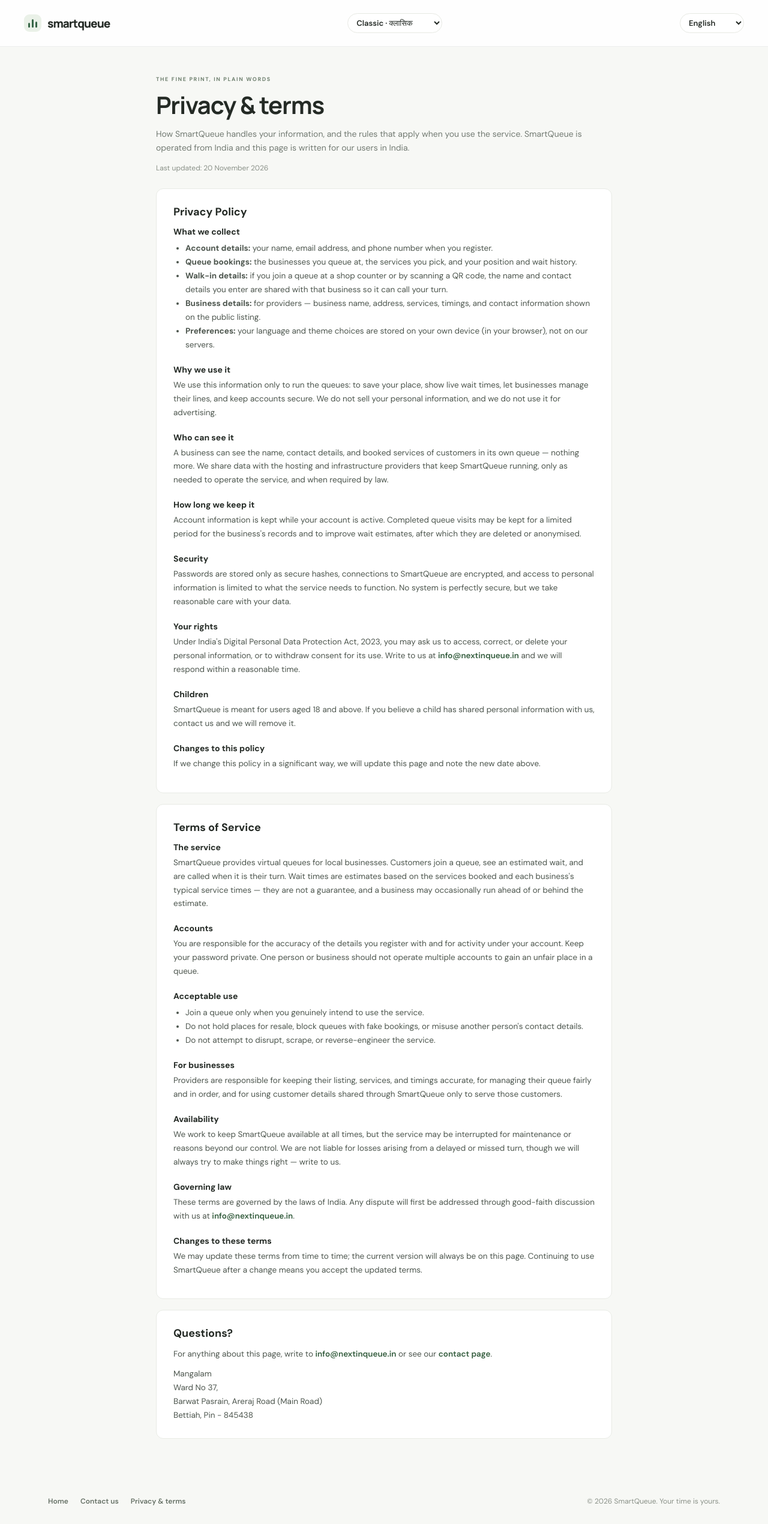
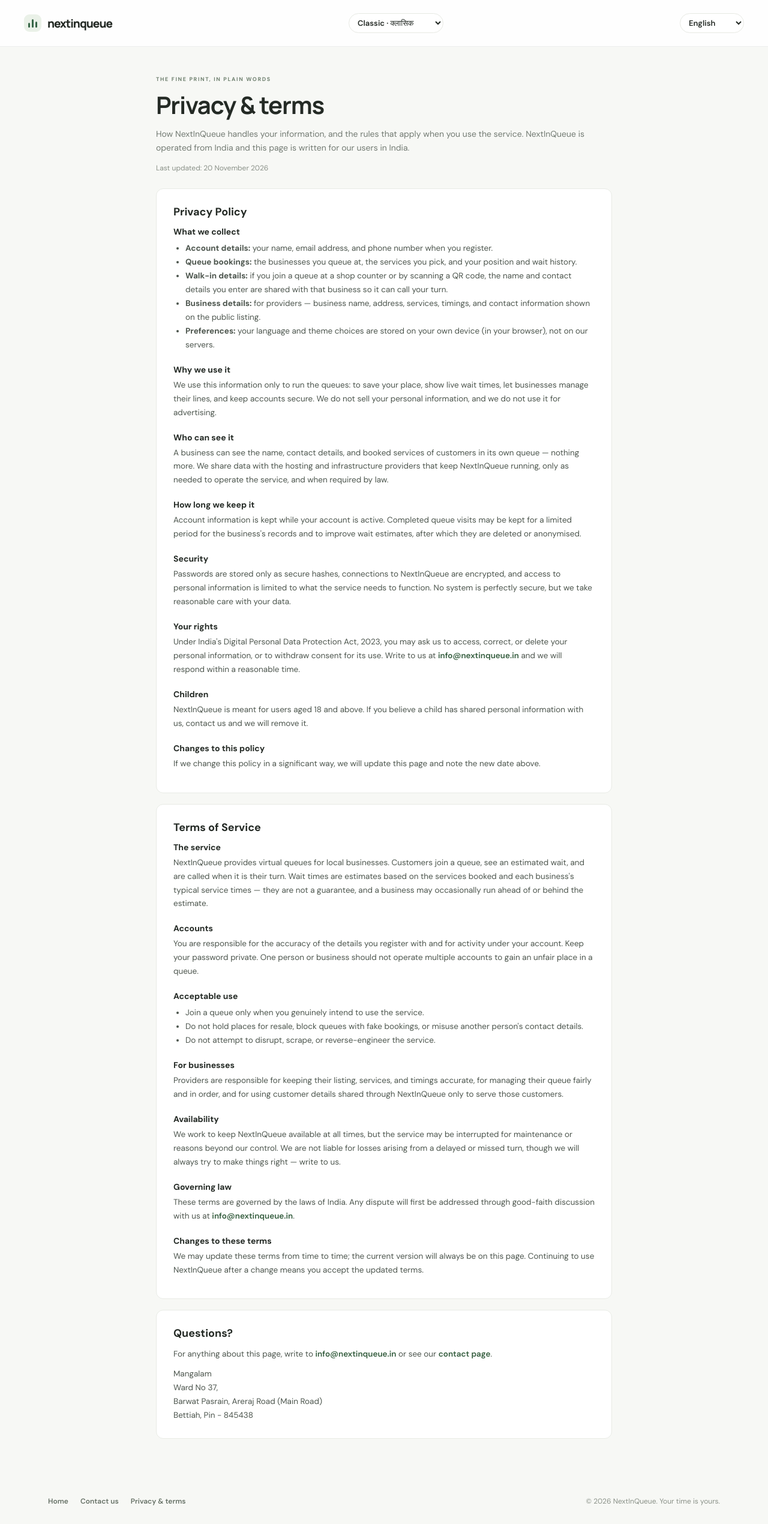
Before and after one commit to bisvijay/SmartQueue, a Flask app: page /privacy-terms in a window 1280 px wide. Shown: the whole page at 60% size. Run offline with Flask 3, Linux system fonts and the light colour scheme; some libraries are stand-ins or nearby versions.

Commit message:
Rebrand user-facing name from SmartQueue to NextInQueue

```diff
--- a/static/i18n.js
+++ b/static/i18n.js
@@ -1,4 +1,4 @@
-/* SmartQueue language picker: English / Hindi (हिंदी).
+/* NextInQueue language picker: English / Hindi (हिंदी).
  *
  * The app renders English on the server. When the visitor picks Hindi, this
  * script translates visible UI text in place using the dictionary below and
@@ -26,7 +26,7 @@
     "Create account": "खाता बनाएँ",
     "Create an account": "खाता बनाएँ",
     "Customer discovery": "ग्राहक खोज",
-    "SmartQueue home": "SmartQueue होम",
+    "NextInQueue home": "NextInQueue होम",
     "Administrator": "प्रशासक",
     "Admin": "एडमिन",
     "Administrator sign in": "प्रशासक साइन इन",
@@ -57,12 +57,12 @@
     "Walk in when you're called. No standing in line.": "बुलाए जाने पर अंदर जाएँ। लाइन में खड़े होने की ज़रूरत नहीं।",
     // Contact and legal pages
     "SAY HELLO": "नमस्ते कहें",
-    "Questions about a queue, your account, or listing your business on SmartQueue? We read every message and reply as quickly as we can.": "किसी कतार, अपने खाते, या SmartQueue पर अपना व्यवसाय जोड़ने के बारे में सवाल? हम हर संदेश पढ़ते हैं और जितनी जल्दी हो सके जवाब देते हैं।",
+    "Questions about a queue, your account, or listing your business on NextInQueue? We read every message and reply as quickly as we can.": "किसी कतार, अपने खाते, या NextInQueue पर अपना व्यवसाय जोड़ने के बारे में सवाल? हम हर संदेश पढ़ते हैं और जितनी जल्दी हो सके जवाब देते हैं।",
     "Write to us": "हमें लिखें",
     "Visit us": "हमसे मिलें",
     "For businesses": "व्यवसायों के लिए",
-    "Contact us — SmartQueue": "हमसे संपर्क करें — SmartQueue",
-    "Privacy & terms — SmartQueue": "गोपनीयता और शर्तें — SmartQueue",
+    "Contact us — NextInQueue": "हमसे संपर्क करें — NextInQueue",
+    "Privacy & terms — NextInQueue": "गोपनीयता और शर्तें — NextInQueue",
 
     // Discover
     "THE GOOD STUFF, RIGHT AROUND YOU": "सबसे अच्छी चीज़ें, बिल्कुल आपके आस-पास",
@@ -147,10 +147,10 @@
     "Say hello": "संपर्क करें",
     "Contact us": "हमसे संपर्क करें",
     "Privacy & terms": "गोपनीयता और शर्तें",
-    "© 2025 SmartQueue. Your time is yours.": "© 2025 SmartQueue। आपका समय, आपका है।",
+    "© 2025 NextInQueue. Your time is yours.": "© 2025 NextInQueue। आपका समय, आपका है।",
     "Your time is yours.": "आपका समय, आपका है।",
     "Made for the in-between moments.": "बीच के पलों के लिए बनाया गया।",
-    "← Back to SmartQueue": "← SmartQueue पर वापस जाएँ",
+    "← Back to NextInQueue": "← NextInQueue पर वापस जाएँ",
 
     // Provider dashboard
     "PROVIDER SPACE": "प्रदाता क्षेत्र",
@@ -190,7 +190,7 @@
     "Your listing QR code will be available after approval.": "अनुमोदन के बाद आपकी लिस्टिंग का QR कोड उपलब्ध होगा।",
     "YOUR PLACE": "आपकी जगह",
     "Business settings": "व्यवसाय सेटिंग",
-    "Update the details customers see on your listing. Queue counts, ratings, and reviews are managed by SmartQueue.": "वे विवरण बदलें जो ग्राहक आपकी लिस्टिंग पर देखते हैं। कतार संख्या, रेटिंग और समीक्षाएँ SmartQueue द्वारा प्रबंधित होती हैं।",
+    "Update the details customers see on your listing. Queue counts, ratings, and reviews are managed by NextInQueue.": "वे विवरण बदलें जो ग्राहक आपकी लिस्टिंग पर देखते हैं। कतार संख्या, रेटिंग और समीक्षाएँ NextInQueue द्वारा प्रबंधित होती हैं।",
     "No listing photo": "कोई लिस्टिंग फ़ोटो नहीं",
     "Business photo": "व्यवसाय फ़ोटो",
     "Profile photo": "प्रोफ़ाइल फ़ोटो",
@@ -236,7 +236,7 @@
     "No provider records found.": "कोई प्रदाता रिकॉर्ड नहीं मिला।",
 
     // Admin approvals
-    "SMARTQUEUE · ADMIN": "SMARTQUEUE · एडमिन",
+    "NEXTINQUEUE · ADMIN": "NEXTINQUEUE · एडमिन",
     "Provider approvals": "प्रदाता स्वीकृतियाँ",
     "Review provider listings before they appear in customer discovery.": "ग्राहक खोज में दिखने से पहले प्रदाता लिस्टिंग की समीक्षा करें।",
     "Private admin area": "निजी एडमिन क्षेत्र",
@@ -270,16 +270,16 @@
     "Email address or phone number": "ईमेल पता या फ़ोन नंबर",
     "Password": "पासवर्ड",
     "Reset password": "पासवर्ड रीसेट करें",
-    "New to SmartQueue?": "SmartQueue पर नए हैं?",
+    "New to NextInQueue?": "NextInQueue पर नए हैं?",
 
     // Registration
-    "WELCOME TO SMARTQUEUE": "SMARTQUEUE में आपका स्वागत है",
+    "WELCOME TO NEXTINQUEUE": "NEXTINQUEUE में आपका स्वागत है",
     "Make room for": "अपने दिन के लिए",
-    "Create an account to find your place in line or bring your business to SmartQueue.": "लाइन में अपनी जगह पाने या अपने व्यवसाय को SmartQueue पर लाने के लिए खाता बनाएँ।",
+    "Create an account to find your place in line or bring your business to NextInQueue.": "लाइन में अपनी जगह पाने या अपने व्यवसाय को NextInQueue पर लाने के लिए खाता बनाएँ।",
     "Your account is ready. Sign in to manage your business or start finding your place in line.": "आपका खाता तैयार है। अपना व्यवसाय प्रबंधित करने या लाइन में अपनी जगह खोजने के लिए साइन इन करें।",
     "Registration complete": "पंजीकरण पूरा हुआ",
     "Your account has been saved. You can now sign in.": "आपका खाता सहेजा गया है। अब आप साइन इन कर सकते हैं।",
-    "Log in to SmartQueue": "SmartQueue में लॉग इन करें",
+    "Log in to NextInQueue": "NextInQueue में लॉग इन करें",
     "Please review your details.": "कृपया अपने विवरण जांचें।",
     "I’m joining as": "मैं इस रूप में शामिल हो रहा हूँ",
     "Find and join queues": "कतारें खोजें और शामिल हों",
@@ -299,7 +299,7 @@
     "Choose a category": "श्रेणी चुनें",
     "Business address": "व्यवसाय का पता",
     "(optional, comma-separated)": "(वैकल्पिक, कॉमा से अलग)",
-    "By creating an account, you agree to use this local SmartQueue demo. Passwords are stored as salted hashes.": "खाता बनाकर, आप इस स्थानीय SmartQueue डेमो का उपयोग करने के लिए सहमत होते हैं। पासवर्ड सॉल्टेड हैश के रूप में संग्रहीत होते हैं।",
+    "By creating an account, you agree to use this local NextInQueue demo. Passwords are stored as salted hashes.": "खाता बनाकर, आप इस स्थानीय NextInQueue डेमो का उपयोग करने के लिए सहमत होते हैं। पासवर्ड सॉल्टेड हैश के रूप में संग्रहीत होते हैं।",
 
     // Password reset
     "ACCOUNT RECOVERY": "खाता पुनर्प्राप्ति",
@@ -324,7 +324,7 @@
     "Full name": "पूरा नाम",
 
     // Administrator sign in
-    "SMARTQUEUE ADMIN": "SMARTQUEUE एडमिन",
+    "NEXTINQUEUE ADMIN": "NEXTINQUEUE एडमिन",
     "Review provider": "प्रदाता लिस्टिंग की",
     "listings.": "समीक्षा करें।",
     "Sign in to approve or reject businesses before they appear in customer discovery.": "ग्राहक खोज में दिखने से पहले व्यवसायों को स्वीकृत या अस्वीकृत करने के लिए साइन इन करें।",
@@ -332,11 +332,11 @@
     "Provider listings require approval.": "प्रदाता लिस्टिंग के लिए स्वीकृति आवश्यक है।",
 
     // Page titles
-    "SmartQueue — Your place in line. Without the wait.": "SmartQueue — लाइन में आपकी जगह। बिना इंतज़ार के।",
-    "Log in — SmartQueue": "लॉग इन — SmartQueue",
-    "Create your account — SmartQueue": "अपना खाता बनाएँ — SmartQueue",
-    "Reset password — SmartQueue": "पासवर्ड रीसेट करें — SmartQueue",
-    "Administrator sign in — SmartQueue": "प्रशासक साइन इन — SmartQueue",
+    "NextInQueue — Your place in line. Without the wait.": "NextInQueue — लाइन में आपकी जगह। बिना इंतज़ार के।",
+    "Log in — NextInQueue": "लॉग इन — NextInQueue",
+    "Create your account — NextInQueue": "अपना खाता बनाएँ — NextInQueue",
+    "Reset password — NextInQueue": "पासवर्ड रीसेट करें — NextInQueue",
+    "Administrator sign in — NextInQueue": "प्रशासक साइन इन — NextInQueue",
   };
 
   // Parameterized strings: [pattern, replacement] applied to the trimmed text.
@@ -355,7 +355,7 @@
     [/^Services: (.+) · Hours: (.+)$/, "सेवाएँ: $1 · समय: $2"],
     [/^Review note: (.+)$/, "समीक्षा नोट: $1"],
     [/^Joined (.+)$/, "शामिल हुए: $1"],
-    [/^Join (.+)’s queue — SmartQueue$/, "$1 की कतार में शामिल हों — SmartQueue"],
+    [/^Join (.+)’s queue — NextInQueue$/, "$1 की कतार में शामिल हों — NextInQueue"],
     [/^Join (.+)’s queue\.$/, "$1 की कतार में शामिल हों।"],
     [/^Nothing picked\? We’ll book “(.+)”\.$/, "कुछ नहीं चुना? हम “$1” बुक करेंगे।"],
     [/^Service: (.+)$/, "सेवा: $1"],
--- a/static/theme.js
+++ b/static/theme.js
@@ -1,4 +1,4 @@
-/* SmartQueue theme picker: festive Indian color themes, kept simple and
+/* NextInQueue theme picker: festive Indian color themes, kept simple and
  * sober — a theme only swaps the accent palette (CSS variables in
  * styles.css); layout and content never change. The choice persists in
  * localStorage, and a small inline snippet in each page's <head> applies a
--- a/templates/privacy_terms.html
+++ b/templates/privacy_terms.html
@@ -4,8 +4,8 @@
     <meta charset="UTF-8" />
     <meta name="viewport" content="width=device-width, initial-scale=1.0" />
     <meta name="theme-color" content="#f6f7f4" />
-    <meta name="description" content="SmartQueue privacy policy and terms of service." />
-    <title>Privacy &amp; terms — SmartQueue</title>
+    <meta name="description" content="NextInQueue privacy policy and terms of service." />
+    <title>Privacy &amp; terms — NextInQueue</title>
     <script>try{var t=window.localStorage.getItem("smartqueue.theme");if(t&&t!=="classic")document.documentElement.dataset.theme=t;}catch(e){}</script>
     <link rel="stylesheet" href="{{ url_for('static', filename='styles.css') }}" />
     <script defer src="{{ url_for('static', filename='i18n.js') }}"></script>
@@ -15,16 +15,16 @@
     <div class="app-shell">
       <header class="site-header">
         <div class="header-inner">
-          <a class="brand" href="{{ url_for('home') }}" aria-label="SmartQueue home">
+          <a class="brand" href="{{ url_for('home') }}" aria-label="NextInQueue home">
             <span class="brand-mark" aria-hidden="true"><i></i><i></i><i></i></span>
-            <span>smartqueue</span>
+            <span>nextinqueue</span>
           </a>
         </div>
       </header>
       <main class="content-page">
         <p class="eyebrow">THE FINE PRINT, IN PLAIN WORDS</p>
         <h1>Privacy &amp; terms</h1>
-        <p class="content-intro">How SmartQueue handles your information, and the rules that apply when you use the service. SmartQueue is operated from India and this page is written for our users in India.</p>
+        <p class="content-intro">How NextInQueue handles your information, and the rules that apply when you use the service. NextInQueue is operated from India and this page is written for our users in India.</p>
         <p class="content-updated">Last updated: 20 November 2026</p>
 
         <section class="content-card" id="privacy">
@@ -40,15 +40,15 @@
           <h3>Why we use it</h3>
           <p>We use this information only to run the queues: to save your place, show live wait times, let businesses manage their lines, and keep accounts secure. We do not sell your personal information, and we do not use it for advertising.</p>
           <h3>Who can see it</h3>
-          <p>A business can see the name, contact details, and booked services of customers in its own queue — nothing more. We share data with the hosting and infrastructure providers that keep SmartQueue running, only as needed to operate the service, and when required by law.</p>
+          <p>A business can see the name, contact details, and booked services of customers in its own queue — nothing more. We share data with the hosting and infrastructure providers that keep NextInQueue running, only as needed to operate the service, and when required by law.</p>
           <h3>How long we keep it</h3>
           <p>Account information is kept while your account is active. Completed queue visits may be kept for a limited period for the business's records and to improve wait estimates, after which they are deleted or anonymised.</p>
           <h3>Security</h3>
-          <p>Passwords are stored only as secure hashes, connections to SmartQueue are encrypted, and access to personal information is limited to what the service needs to function. No system is perfectly secure, but we take reasonable care with your data.</p>
+          <p>Passwords are stored only as secure hashes, connections to NextInQueue are encrypted, and access to personal information is limited to what the service needs to function. No system is perfectly secure, but we take reasonable care with your data.</p>
           <h3>Your rights</h3>
           <p>Under India's Digital Personal Data Protection Act, 2023, you may ask us to access, correct, or delete your personal information, or to withdraw consent for its use. Write to us at <a href="mailto:info@nextinqueue.in">info@nextinqueue.in</a> and we will respond within a reasonable time.</p>
           <h3>Children</h3>
-          <p>SmartQueue is meant for users aged 18 and above. If you believe a child has shared personal information with us, contact us and we will remove it.</p>
+          <p>NextInQueue is meant for users aged 18 and above. If you believe a child has shared personal information with us, contact us and we will remove it.</p>
           <h3>Changes to this policy</h3>
           <p>If we change this policy in a significant way, we will update this page and note the new date above.</p>
         </section>
@@ -56,7 +56,7 @@
         <section class="content-card" id="terms">
           <h2>Terms of Service</h2>
           <h3>The service</h3>
-          <p>SmartQueue provides virtual queues for local businesses. Customers join a queue, see an estimated wait, and are called when it is their turn. Wait times are estimates based on the services booked and each business's typical service times — they are not a guarantee, and a business may occasionally run ahead of or behind the estimate.</p>
+          <p>NextInQueue provides virtual queues for local businesses. Customers join a queue, see an estimated wait, and are called when it is their turn. Wait times are estimates based on the services booked and each business's typical service times — they are not a guarantee, and a business may occasionally run ahead of or behind the estimate.</p>
           <h3>Accounts</h3>
           <p>You are responsible for the accuracy of the details you register with and for activity under your account. Keep your password private. One person or business should not operate multiple accounts to gain an unfair place in a queue.</p>
           <h3>Acceptable use</h3>
@@ -66,13 +66,13 @@
             <li>Do not attempt to disrupt, scrape, or reverse-engineer the service.</li>
           </ul>
           <h3>For businesses</h3>
-          <p>Providers are responsible for keeping their listing, services, and timings accurate, for managing their queue fairly and in order, and for using customer details shared through SmartQueue only to serve those customers.</p>
+          <p>Providers are responsible for keeping their listing, services, and timings accurate, for managing their queue fairly and in order, and for using customer details shared through NextInQueue only to serve those customers.</p>
           <h3>Availability</h3>
-          <p>We work to keep SmartQueue available at all times, but the service may be interrupted for maintenance or reasons beyond our control. We are not liable for losses arising from a delayed or missed turn, though we will always try to make things right — write to us.</p>
+          <p>We work to keep NextInQueue available at all times, but the service may be interrupted for maintenance or reasons beyond our control. We are not liable for losses arising from a delayed or missed turn, though we will always try to make things right — write to us.</p>
           <h3>Governing law</h3>
           <p>These terms are governed by the laws of India. Any dispute will first be addressed through good-faith discussion with us at <a href="mailto:info@nextinqueue.in">info@nextinqueue.in</a>.</p>
           <h3>Changes to these terms</h3>
-          <p>We may update these terms from time to time; the current version will always be on this page. Continuing to use SmartQueue after a change means you accept the updated terms.</p>
+          <p>We may update these terms from time to time; the current version will always be on this page. Continuing to use NextInQueue after a change means you accept the updated terms.</p>
         </section>
 
         <section class="content-card">
@@ -88,7 +88,7 @@
       </main>
       <footer class="page-footer">
         <nav><a href="{{ url_for('home') }}">Home</a><a href="{{ url_for('contact') }}">Contact us</a><a href="{{ url_for('privacy_terms') }}">Privacy &amp; terms</a></nav>
-        <span>© 2026 SmartQueue. Your time is yours.</span>
+        <span>© 2026 NextInQueue. Your time is yours.</span>
       </footer>
     </div>
   </body>
--- a/templates/walk_in.html
+++ b/templates/walk_in.html
@@ -6,7 +6,7 @@
     <meta name="theme-color" content="#f6f7f4" />
     <meta name="description" content="Join {{ provider.name }}’s queue." />
     <meta name="csrf-token" content="{{ csrf_token() }}" />
-    <title>Join {{ provider.name }}’s queue — SmartQueue</title>
+    <title>Join {{ provider.name }}’s queue — NextInQueue</title>
     <script>try{var t=window.localStorage.getItem("smartqueue.theme");if(t&&t!=="classic")document.documentElement.dataset.theme=t;}catch(e){}</script>
     <link rel="stylesheet" href="{{ url_for('static', filename='styles.css') }}" />
     <script defer src="{{ url_for('static', filename='i18n.js') }}"></script>
@@ -16,9 +16,9 @@
     <div class="app-shell">
       <header class="site-header">
         <div class="header-inner">
-          <a class="brand" href="{{ url_for('home') }}" aria-label="SmartQueue home">
+          <a class="brand" href="{{ url_for('home') }}" aria-label="NextInQueue home">
             <span class="brand-mark" aria-hidden="true"><i></i><i></i><i></i></span>
-            <span>smartqueue</span>
+            <span>nextinqueue</span>
           </a>
         </div>
       </header>
```
Also changed, not shown: docs/DEPLOYMENT.md (+4 -4 lines), templates/admin_login.html (+5 -5 lines), templates/contact.html (+7 -7 lines), templates/index.html (+8 -8 lines), templates/login.html (+5 -5 lines), templates/register.html (+9 -9 lines), templates/reset_password.html (+4 -4 lines), tests/test_app.py (+1 -1 lines), README.md.
